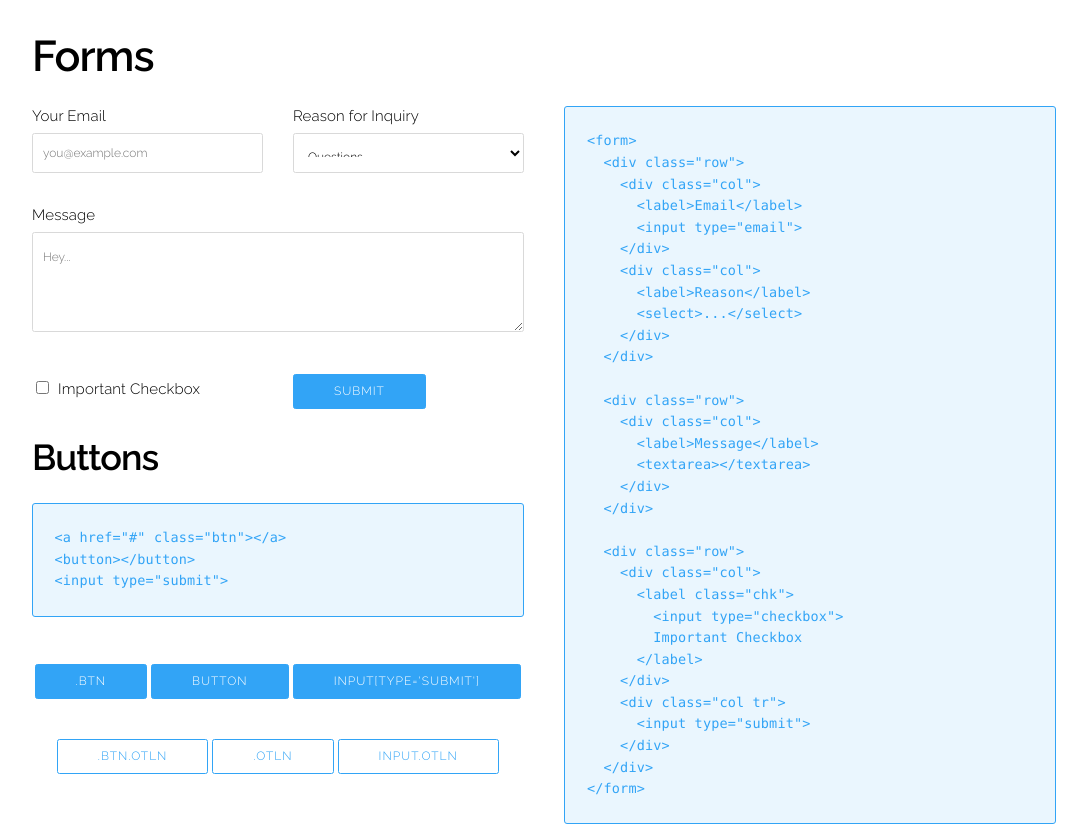
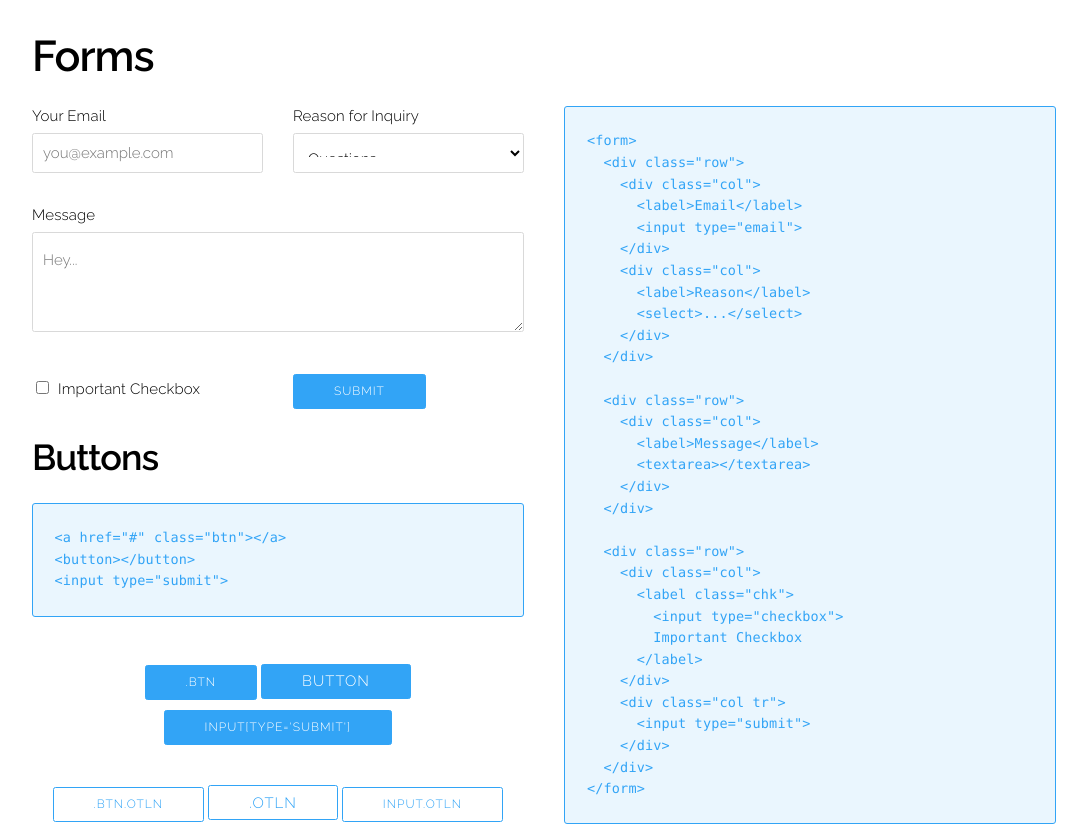
Before and after one commit to 12px/morr, a website: page index.html in a window 1280 px wide. Shown: the part 3760-4600 px from the top of the page, without its empty margins (96-1183 px from the left). Drawn offline with nearby package versions, Linux system fonts and the light colour scheme; files that its build step writes are made by us from their sources.

Commit message:
Reset input font size.

```diff
--- a/src/forms.less
+++ b/src/forms.less
@@ -2,7 +2,7 @@ input,
 select,
 button,
 textarea {
-  font: 300 0.8em/1.6 @font-body;
+  font: 300 1em/1.6 @font-body;
 }
 
 select,
```
